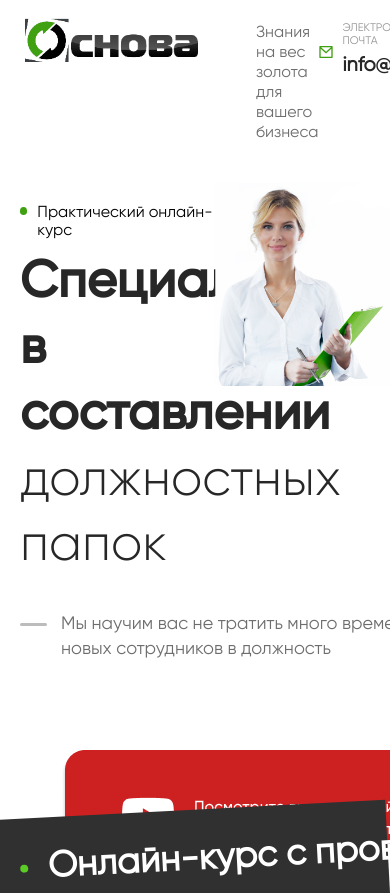
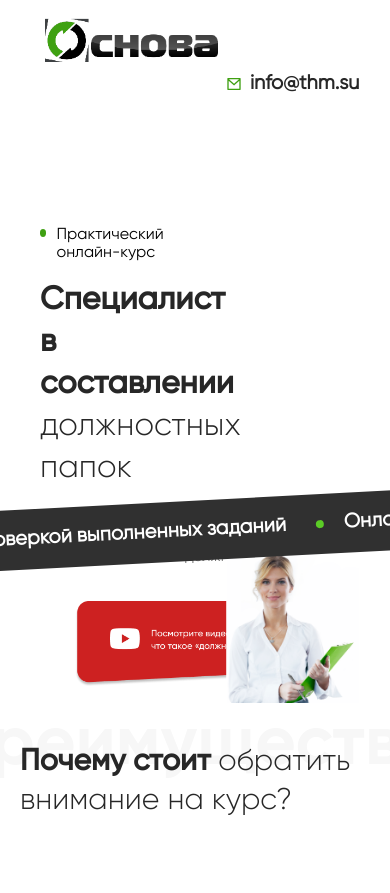
Before and after one commit to Slav4ik888/osnova-landing, a plain HTML site: page index.html in a window 390 px wide. Shown: the top 893 px of the page. Drawn offline with Linux system fonts and the light colour scheme.

Commit message:
refact header for middle display

```diff
--- a/css/header.css
+++ b/css/header.css
@@ -3,13 +3,12 @@
 /* ----------------- */
 
 .header {
+  position: relative;
   width: 100%;
-  /* max-width: 1920px; */
-  height: 100vh;
-  max-height: 936px;
+  height: 750px;
+  /* max-height: 936px; */
   margin: auto;
   border-radius: 0px;
-  overflow: hidden;
 }
 
 /* ----------------- */
@@ -21,8 +20,7 @@
 }
 
 .header-content-cnt {
-  margin-top: 6%;
-  /* margin-top: 162px; */
+  padding-top: 110px;
   width: 60%;
 }
 
@@ -46,8 +44,7 @@
 .header-title {
   font-family: "Gilroy-Light";
   margin-top: 20px;
-  font-size: 3.2rem;
-  /* font-size: 50px; */
+  font-size: 50px;
   line-height: 65px;
   color: #272727;
 }
@@ -79,18 +76,20 @@
 }
 
 .header-img-cnt {
-  position: absolute;
-  left: 55%;
-  /* width: 45%; */
+  position: relative;
+  width: 40%;
 }
 .header-image {
-  width: 100%;
+  position: absolute;
+  bottom: -48px;
+  width: 117%;
 }
 
 /* Youtube button */
 .header-youtube-btn {
   margin-top: 88px;
-  margin-left: 41px;
+  margin-left: 35px;
+  width: 440px;
   cursor: pointer;
 }
 
@@ -100,9 +99,10 @@
 
 .tape {
   position: absolute;
-  width: 100%;
-  height: 224px;
-  top: 96vh;
+  bottom: -98px;
+  left: -21px;
+  width: 120%;
+  max-height: 900px;
   overflow-x: clip;
 }
 
@@ -110,7 +110,6 @@
   display: flex;
   align-items: center;
   width: 102%;
-  /* width: 2120px; */
   height: 100px;
   margin-left: -10px;
 
@@ -137,9 +136,138 @@
 }
 
 .tape-content-label {
-  width: 840px;
+  width: max-content;
   font-weight: 600;
   font-size: 36px;
   line-height: 44px;
   color: white;
 }
+
+@media screen and (max-width: 1230px) {
+  .header {
+    height: 750px;
+    padding: 0 20px;
+  }
+  .header-content-cnt {
+    padding-top: 110px;
+  }
+  .header-title {
+    margin-top: 27px;
+    font-size: 45px;
+    line-height: 53px;
+  }
+  .header-description-label {
+    font-size: 17px;
+  }
+  .header-youtube-btn {
+    margin-top: 62px;
+    width: 400px;
+  }
+  .header-image {
+    bottom: -10px;
+    width: 107%;
+  }
+  .tape {
+    bottom: 10px;
+  }
+  .tape-rect {
+    height: 80px;
+  }
+  .tape-content-label {
+    font-size: 28px;
+  }
+}
+@media screen and (max-width: 1150px) {
+  .header-title {
+    font-size: 41px;
+    line-height: 48px;
+  }
+  .header-youtube-btn {
+    width: 368px;
+  }
+  .header-image {
+    bottom: -33px;
+    width: 113%;
+  }
+}
+@media screen and (max-width: 1100px) {
+  .header {
+    height: 700px;
+  }
+  .header-content-cnt {
+    padding-top: 90px;
+  }
+  .header-title {
+    font-size: 39px;
+    line-height: 50px;
+  }
+  .header-youtube-btn {
+    margin-top: 50px;
+    width: 340px;
+  }
+  .header-image {
+    bottom: -27px;
+    width: 110%;
+  }
+}
+
+@media screen and (max-width: 1050px) {
+  .header {
+    height: 650px;
+  }
+  .header-content-cnt {
+    padding-top: 80px;
+  }
+  .header-title {
+    font-size: 36px;
+    line-height: 46px;
+  }
+  .header-youtube-btn {
+    margin-top: 40px;
+    width: 300px;
+  }
+  .header-image {
+    bottom: -27px;
+    width: 110%;
+  }
+}
+@media screen and (max-width: 960px) {
+  .header-title {
+    font-size: 34px;
+    line-height: 45px;
+  }
+}
+
+@media screen and (max-width: 930px) {
+  .header {
+    height: 600px;
+  }
+  .header-content-cnt {
+    padding-top: 50px;
+  }
+  .header-title {
+    margin-top: 27px;
+    font-size: 32px;
+    line-height: 42px;
+  }
+  .header-description-label {
+    font-size: 15px;
+  }
+  .header-youtube-btn {
+    margin-top: 32px;
+    width: 250px;
+  }
+  .header-image {
+    bottom: -10px;
+    width: 107%;
+  }
+  .tape {
+    bottom: 40px;
+  }
+  .tape-rect {
+    height: 60px;
+  }
+  .tape-content-label {
+    font-size: 20px;
+  }
+}
--- a/css/nav-bar.css
+++ b/css/nav-bar.css
@@ -89,3 +89,23 @@
   background-color: #5bbb2f;
   transition: background-color 0.4s;
 }
+
+@media screen and (max-width: 1050px) {
+  .nav-tagline {
+    display: none;
+  }
+}
+@media screen and (max-width: 850px) {
+  .nav-contact-label {
+    display: none;
+  }
+  .nav-contact-item {
+    align-items: center;
+  }
+  .nav-contact-content {
+    align-items: center;
+  }
+  .nav-contact-icon {
+    margin-top: 0;
+  }
+}
--- a/css/section2.css
+++ b/css/section2.css
@@ -58,3 +58,9 @@
   font-size: 14px;
   line-height: 140%;
 }
+
+@media screen and (max-width: 1230px) {
+  .section2 {
+    margin-top: 100px;
+  }
+}
--- a/index.html
+++ b/index.html
@@ -86,7 +86,7 @@
             <span class="header-label">Практический онлайн-курс</span>
           </div>
           <h1 class="header-title">
-            <strong>Специалист в составлении</strong>
+            <div><strong>Специалист в составлении</strong></div>
             <span>должностных папок</span>
           </h1>
           <div class="header-description">
@@ -113,8 +113,7 @@
     <div class="tape">
       <div class="tape-rect">
         <div class="tape-content-item">
-          <div class="tape-content-ellipse"></div>
-          <div class="tape-content-label">Онлайн-курс с проверкой выполненных заданий</div>
+          <div class="tape-content-label">проверкой выполненных заданий</div>
           <div class="tape-content-ellipse"></div>
           <div class="tape-content-label">Онлайн-курс с проверкой выполненных заданий</div>
           <div class="tape-content-ellipse"></div>
@@ -838,5 +837,5 @@
 </html>
 
 <!--
-  git add . && git commit -m "refact s2 to footer for middle display" && git push origin master
+  git add . && git commit -m "refact header for middle display" && git push origin master
  -->
```
